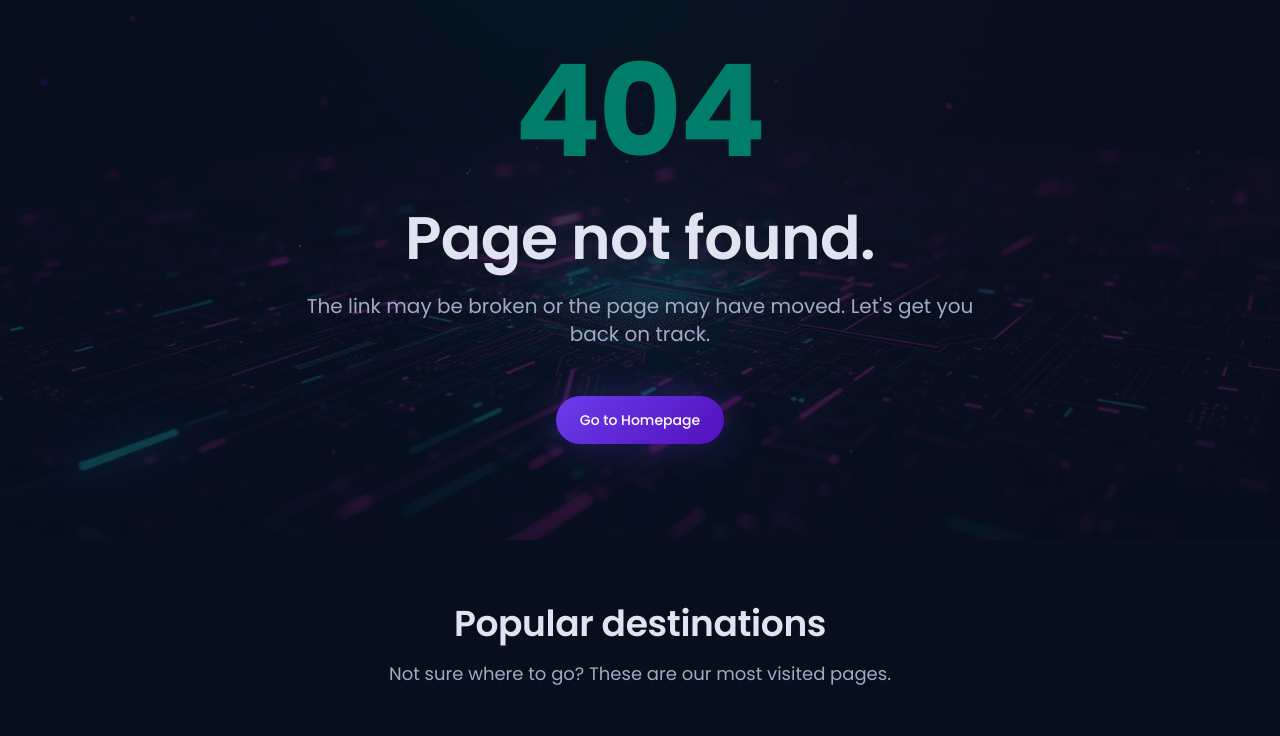
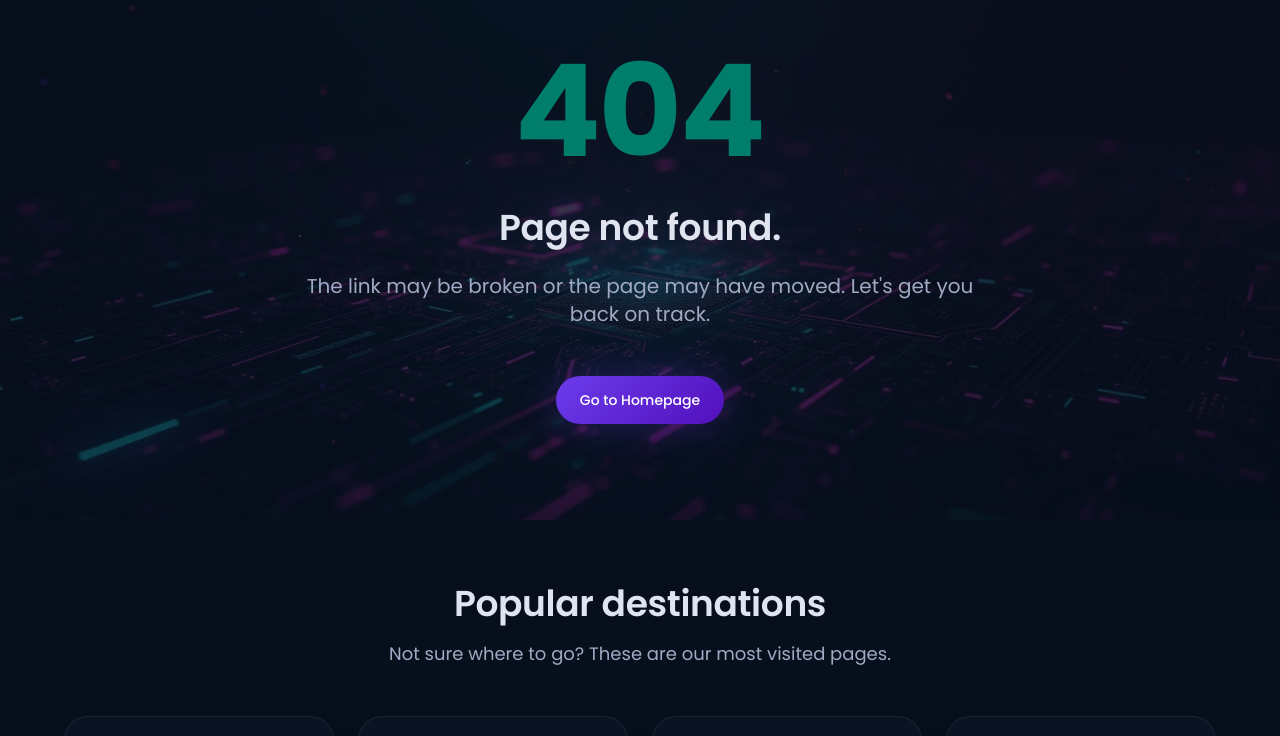
Before and after one commit to TechLeadsUser/error-page-aihi, a React (Vite) app: page /sitemap in a window 1280 px wide. Shown: the top 736 px of the page. Built offline with nearby package versions, Linux system fonts and the light colour scheme.

Commit message:
Visual edit in Lovable
Edited UI in Lovable

```diff
--- a/src/components/404/Hero404.tsx
+++ b/src/components/404/Hero404.tsx
@@ -36,7 +36,7 @@ const Hero404 = () => {
 
         {/* Main content */}
         <div className="mb-12 space-y-6">
-          <h2 className="text-3xl sm:text-4xl xl:text-6xl font-semibold text-text-primary tracking-tight leading-tight lg:text-3xl">
+          <h2 className="text-3xl sm:text-4xl font-semibold text-text-primary tracking-tight leading-tight lg:text-3xl xl:text-4xl">
             Page not found.
           </h2>
           <p className="text-lg sm:text-xl text-text-secondary max-w-2xl mx-auto leading-relaxed lg:text-xl">
```
